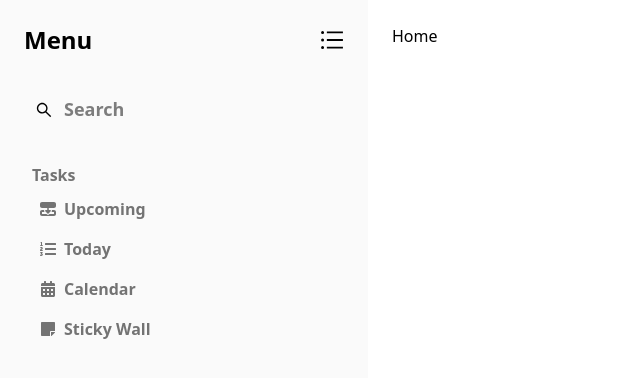
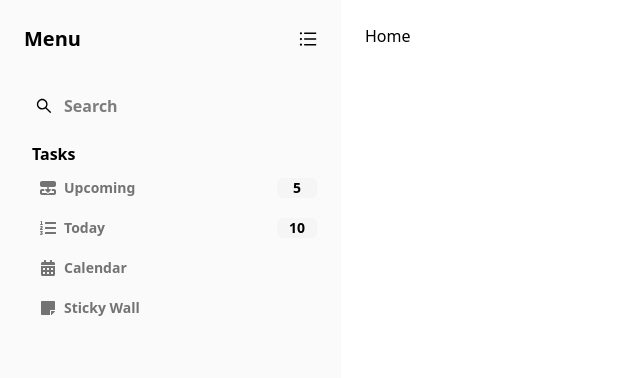
Before and after one commit to nghiahd147/TodoL, a React (Vite) app in the folder web-admin/: page / in a window 1280 px wide. Shown: the top 378 px of the page, without its empty margins (0-640 px from the left). Built offline with nearby package versions, Linux system fonts and the light colour scheme.

Commit message:
Optimize the UI for the Tasks section in the Navigation

```diff
--- a/web-admin/src/components/Navigation/Navigation.jsx
+++ b/web-admin/src/components/Navigation/Navigation.jsx
@@ -1,55 +1,61 @@
 import { SearchOutlined, UnorderedListOutlined } from "@ant-design/icons";
-import { FaDiagramNext } from "react-icons/fa6";
-import { FaCalendarAlt, FaStickyNote, FaListOl } from "react-icons/fa";
+import { useState } from "react";
+import TaskTab from "../TaskTab/TaskTab";
 
 const Navigation = () => {
+  const [currentTab, setCurrentTab] = useState("");
+
   return (
     <>
       <div className="w-[450px] p-6 min-h-screen bg-neutral-50">
         {/* Title */}
         <div className="flex justify-between items-center">
-          <h2 className="font-bold text-2xl">Menu</h2>
+          <h2 className="font-bold text-[20px]">Menu</h2>
           <UnorderedListOutlined
             size={100}
-            className="cursor-pointer text-2xl"
+            className="cursor-pointer text-[18px]"
           />
         </div>
+
         {/* Search */}
         <div className="w-full mt-8 flex items-center p-2 rounded-md ">
           <SearchOutlined className="text-1xl pl-1 cursor-pointer" />
           <input
             type="text"
             placeholder="Search"
-            className="text-[18px] font-bold pl-3 border-none outline-none flex-1"
+            className="text-[16px] font-bold pl-3 border-none outline-none flex-1"
           />
         </div>
+
         {/* Tasks */}
-        <div className="w-full mt-8 ml-2">
-          <h3 className="font-bold text-[16px] text-neutral-500">Tasks</h3>
-          <div className="group flex items-center my-1 cursor-pointer hover:bg-neutral-200 py-1.5 transition-all duration-300 px-2 rounded-sm">
-            <FaDiagramNext className="mr-2 text-neutral-500 group-hover:text-black transition-all duration-300" />
-            <p className="font-bold text-neutral-500 group-hover:text-black transition-all duration-300">
-              Upcoming
-            </p>
-          </div>
-          <div className="group flex items-center my-1 cursor-pointer hover:bg-neutral-200 py-1.5 transition-all duration-300 px-2 rounded-sm">
-            <FaListOl className="mr-2 text-neutral-500 group-hover:text-black transition-all duration-300" />
-            <p className="font-bold text-neutral-500 group-hover:text-black transition-all duration-300">
-              Today
-            </p>
-          </div>
-          <div className="group flex items-center my-1 cursor-pointer hover:bg-neutral-200 py-1.5 transition-all duration-300 px-2 rounded-sm">
-            <FaCalendarAlt className="mr-2 text-neutral-500 group-hover:text-black transition-all duration-300" />
-            <p className="font-bold text-neutral-500 group-hover:text-black transition-all duration-300">
-              Calendar
-            </p>
-          </div>
-          <div className="group flex items-center my-1 cursor-pointer hover:bg-neutral-200 py-1.5 transition-all duration-300 px-2 rounded-sm">
-            <FaStickyNote className="mr-2 text-neutral-500 group-hover:text-black transition-all duration-300" />
-            <p className="font-bold text-neutral-500 group-hover:text-black transition-all duration-300">
-              Sticky Wall
-            </p>
-          </div>
+        <div className="w-full mt-4 ml-2">
+          <h3 className="font-bold text-[16px] text-black">Tasks</h3>
+          <TaskTab
+            setCurrentTab={setCurrentTab}
+            currentTab={currentTab}
+            state={"upcoming"}
+            title={"Upcoming"}
+            lengthTask={5}
+          />
+          <TaskTab
+            setCurrentTab={setCurrentTab}
+            currentTab={currentTab}
+            state={"today"}
+            title={"Today"}
+            lengthTask={10}
+          />
+          <TaskTab
+            setCurrentTab={setCurrentTab}
+            currentTab={currentTab}
+            state={"calendar"}
+            title={"Calendar"}
+          />
+          <TaskTab
+            setCurrentTab={setCurrentTab}
+            currentTab={currentTab}
+            state={"sticky-wall"}
+            title={"Sticky Wall"}
+          />
         </div>
       </div>
     </>
--- /dev/null
+++ b/web-admin/src/components/TaskTab/TaskTab.jsx
@@ -0,0 +1,63 @@
+import { FaDiagramNext } from "react-icons/fa6";
+import { FaCalendarAlt, FaStickyNote, FaListOl } from "react-icons/fa";
+
+const TaskTab = (props) => {
+  const { setCurrentTab, currentTab, state, title, lengthTask } = props;
+
+  return (
+    <div
+      key={state}
+      onClick={() => setCurrentTab(state)}
+      className={`${
+        currentTab == state && "bg-neutral-200"
+      } 'group hover:bg-neutral-200 flex items-center justify-between my-1 cursor-pointer py-2 transition-all duration-300 px-2 rounded-sm`}
+    >
+      <div className="flex items-center">
+        {title == "Upcoming" && (
+          <FaDiagramNext
+            color={`${currentTab == state ? "#000000" : "#737373"}`}
+            className="mr-2 text-neutral-500 group-hover:text-black transition-all duration-300"
+          />
+        )}
+        {title == "Today" && (
+          <FaListOl
+            color={`${currentTab == state ? "#000000" : "#737373"}`}
+            className="mr-2 text-neutral-500 group-hover:text-black transition-all duration-300"
+          />
+        )}
+        {title == "Calendar" && (
+          <FaCalendarAlt
+            color={`${currentTab == state ? "#000000" : "#737373"}`}
+            className="mr-2 text-neutral-500 group-hover:text-black transition-all duration-300"
+          />
+        )}
+        {title == "Sticky Wall" && (
+          <FaStickyNote
+            color={`${currentTab == state ? "#000000" : "#737373"}`}
+            className="mr-2 text-neutral-500 group-hover:text-black transition-all duration-300"
+          />
+        )}
+        <span
+          className={`${
+            currentTab == state ? "text-black" : "text-neutral-500"
+          } text-sm font-bold group-hover:text-black transition-all duration-300`}
+        >
+          {title}
+        </span>
+      </div>
+      {title == "Upcoming" || title == "Today" ? (
+        <div
+          className={`${
+            currentTab == state ? "bg-white" : "bg-neutral-100"
+          }  w-10 group-hover:bg-white transition-all duration-300 px-3 rounded-md`}
+        >
+          <span className="block text-center text-sm font-bold">
+            {lengthTask}
+          </span>
+        </div>
+      ) : null}
+    </div>
+  );
+};
+
+export default TaskTab;
```
